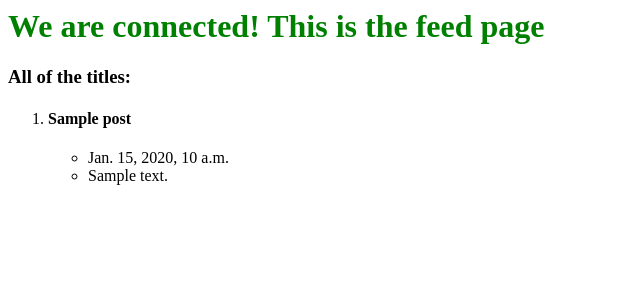
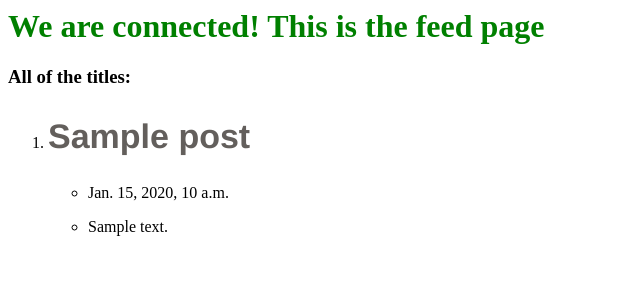
Before and after one commit to BobbyJoeSmith3/Sunlight-Community-Project, a Django app: template Ella/embedded_legistlative_alerts_widget/feed/templates/feed/feed_index.html in a window 1280 px wide. Shown: the top 300 px of the page, without its empty margins (0-640 px from the left). Run offline with Django 3.2, Linux system fonts and the light colour scheme; the template is opened without the code that fills it: most values are stand-ins (such as "Sample title", 1, 10 or a date in 2020).

Commit message:
Styled the title to each post according to styleguide

```diff
--- a/Ella/embedded_legistlative_alerts_widget/feed/static/feed_style.css
+++ b/Ella/embedded_legistlative_alerts_widget/feed/static/feed_style.css
@@ -1 +1,10 @@
-h1 {color: green;}
+h1 	{
+	color: green;
+}
+
+/* Post title styling */
+h2	{
+	color: #635F5C;
+	font-family: "Helvetica Neue";
+	font-size: 34px;
+}
--- a/Ella/embedded_legistlative_alerts_widget/feed/templates/feed/feed_index.html
+++ b/Ella/embedded_legistlative_alerts_widget/feed/templates/feed/feed_index.html
@@ -11,13 +11,13 @@
 	<ol>
 		<!-- display each title for all of the entries -->
 		{% for post in collection_data %}
-		<li><h4> {{ post.title }} </h4></li>
+		<li><h2> {{ post.title }} </h2></li>
 			<ul>
 				<!-- display publication date for all entries -->
-				<li> {{ post.pub_date }} </li>
+				<li><p> {{ post.pub_date }} <p></li>
 				<!-- display content for all entries. -->
 				<!-- turning off autoescape to execute embedded html -->
-				<li> {% autoescape off %} {{ post.description }} {% endautoescape %}</li>
+				<li><p> {% autoescape off %} {{ post.description }} {% endautoescape %} <p></li>
 			</ul>
 		{% endfor %}
 	</ol>
```
